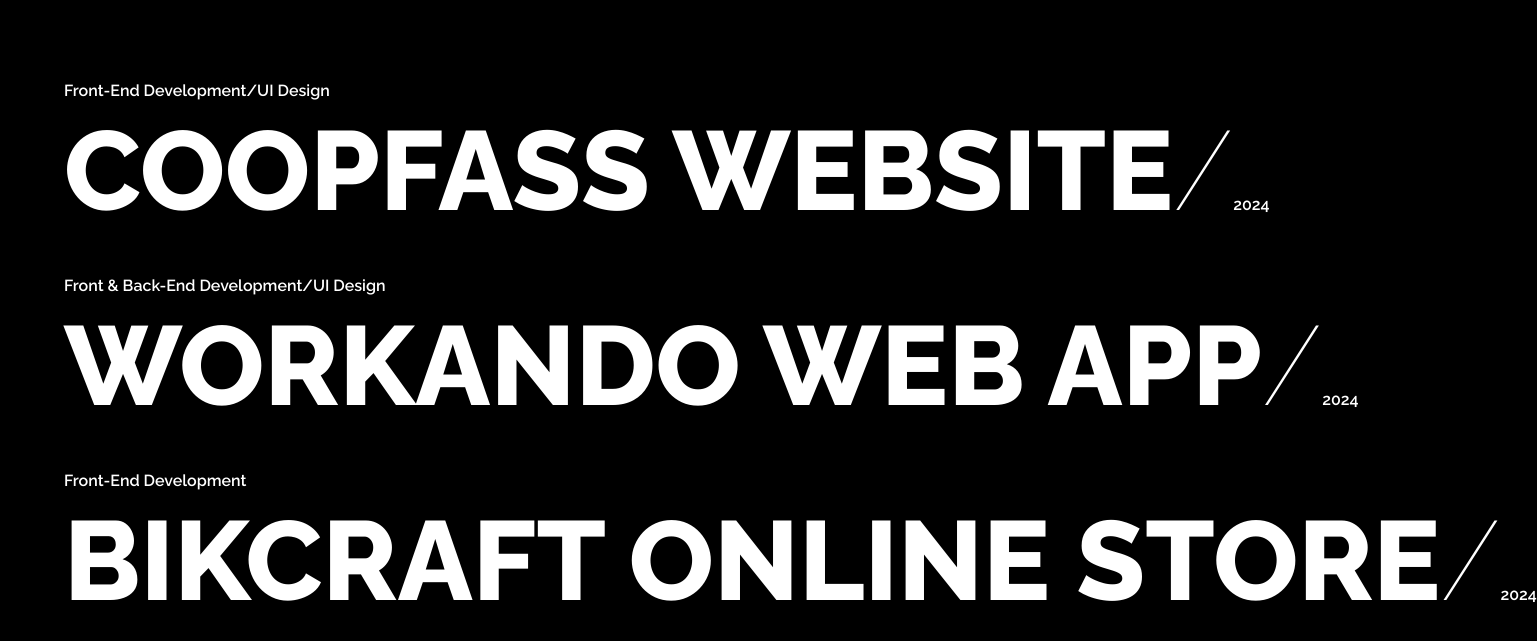
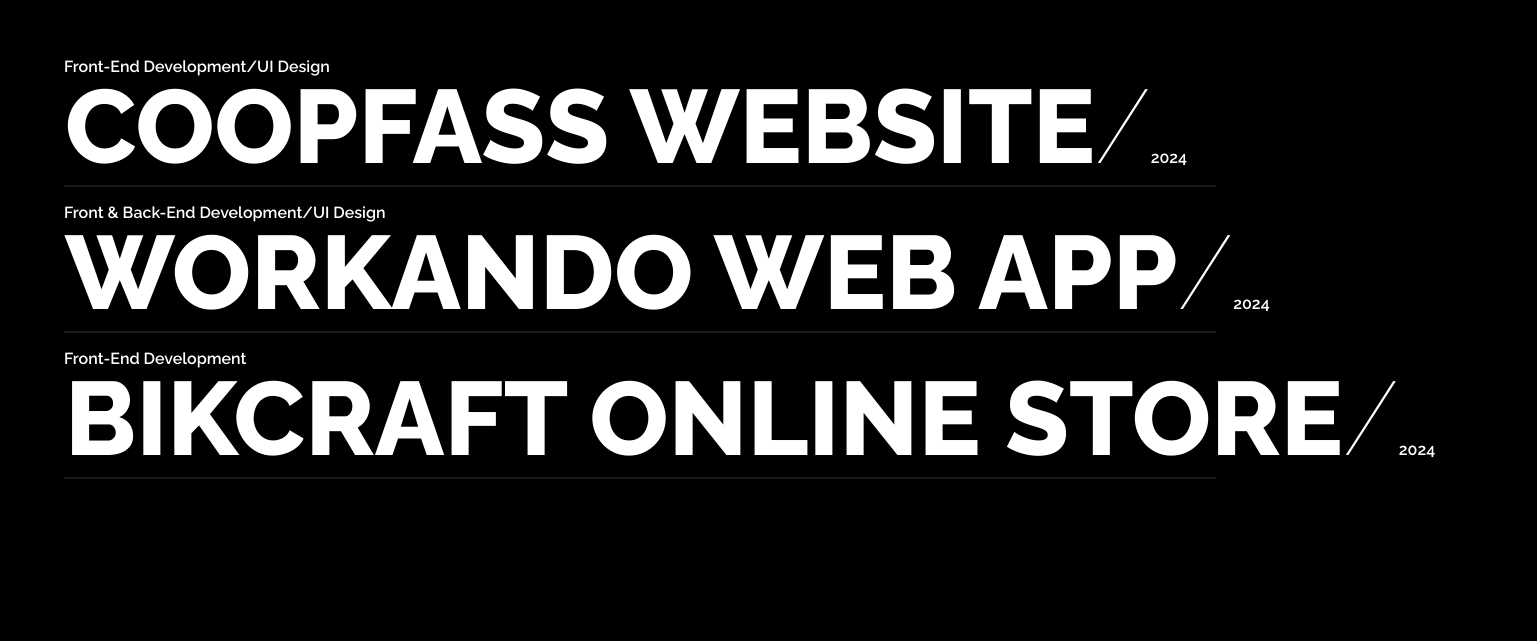
Before and after one commit to JosimoLopes/josimolopes.github.io, a plain HTML site: page index.html in a window 1280 px wide. Shown: the part 879-1520 px from the top of the page, 1537 px wide, since content can reach past the window. After the commit the page ends 1494 px from the top, so only its background shows below. Drawn offline with Linux system fonts and the light colour scheme; a script that the page names is missing.

Commit message:
featue: Work Links Animation

```diff
--- a/css/cursor.css
+++ b/css/cursor.css
@@ -20,4 +20,5 @@
 
 .cursor.active.scale {
   transform: scale(25);
+  background: #fff;
 }
--- a/css/header.css
+++ b/css/header.css
@@ -101,8 +101,7 @@
   display: inline-block;
   position: absolute;
   inset: 30px 0;
-  color: #a8a8a8;
-  color: #fff;
+  color: #f53a6b;
   width: 100%;
   height: 100%;
   opacity: 0;
--- a/css/intro.css
+++ b/css/intro.css
@@ -143,7 +143,7 @@
   font-size: 2.5rem;
   align-self: end;
   color: #000;
-  mix-blend-mode: luminosity;
+  mix-blend-mode: multiply;
   z-index: 3;
   margin-left: 10px;
 }
--- a/css/work.css
+++ b/css/work.css
@@ -1,23 +1,71 @@
 .work {
   width: 90vw;
-  margin: 160px auto;
+  margin: 120px auto;
+  position: relative;
 }
 
 .work-container {
   position: relative;
   padding-top: 24px;
-  margin-bottom: 40px;
-  perspective: 1000px;
+  background-color: #000;
+}
+
+.work-container:nth-child(2) {
+  z-index: 2;
+}
+
+.work-container:nth-child(3) {
+  z-index: 3;
+}
+
+.work-container::after {
+  content: "";
+  display: inline-block;
+  position: absolute;
+  width: 100%;
+  height: 2px;
+  background: #1a1a1a;
+  bottom: 0;
+  left: 0;
+}
+
+.work-container:nth-last-child(1)::before {
+  content: "";
+  display: inline-block;
+  position: absolute;
+  width: 100%;
+  height: 100px;
+  background: #000;
+  bottom: -100px;
+  left: 0;
+  z-index: 3;
 }
 
 .work-container a {
-  font-size: 7rem;
+  font-size: 6.5rem;
   font-weight: 800;
   text-transform: uppercase;
   color: #fff;
-  text-wrap: nowrap;
-  transition: 0.5s;
-  transform: rotateY(40deg);
+  white-space: nowrap;
+  margin-left: 1px;
+  display: inline-block;
+  transform: translateY(110px);
+  animation: work-link-slide 1.2s ease forwards;
+}
+
+.work-container:nth-child(1) a {
+  animation-delay: 0.2;
+}
+.work-container:nth-child(2) a {
+  animation-delay: 0.4s;
+}
+.work-container:nth-child(3) a {
+  animation-delay: 0.6s;
+}
+@keyframes work-link-slide {
+  to {
+    transform: translateY(0);
+  }
 }
 
 .work-container a:hover {
@@ -39,6 +87,7 @@
   color: #fff;
   position: absolute;
   top: 0;
+  padding-top: 16px;
 }
 
 .work-container .work-slash {
--- a/js/script.js
+++ b/js/script.js
@@ -22,7 +22,7 @@
     handleCursor(x, y);
   };
 
-  const handleMouseOver = (e) => {
+  const handleMouseEnter = (e) => {
     isHovering = true;
     cursor.classList.add("scale");
   };
@@ -33,12 +33,13 @@
   };
 
   window.addEventListener("mousemove", handleCursorPosition);
-  mainTitle.addEventListener("mouseover", handleMouseOver);
+  mainTitle.addEventListener("mouseenter", handleMouseEnter);
   mainTitle.addEventListener("mouseleave", handleMouseLeave);
 }
 
 initCursor();
 
+function initLenisSmoothScroll() {
   const lenis = new Lenis();
 
   lenis.on("scroll", (e) => {
@@ -51,3 +52,6 @@
   }
 
   requestAnimationFrame(raf);
+}
+
+initLenisSmoothScroll();
```
Lines whose indentation alone changed are shown as unchanged.
